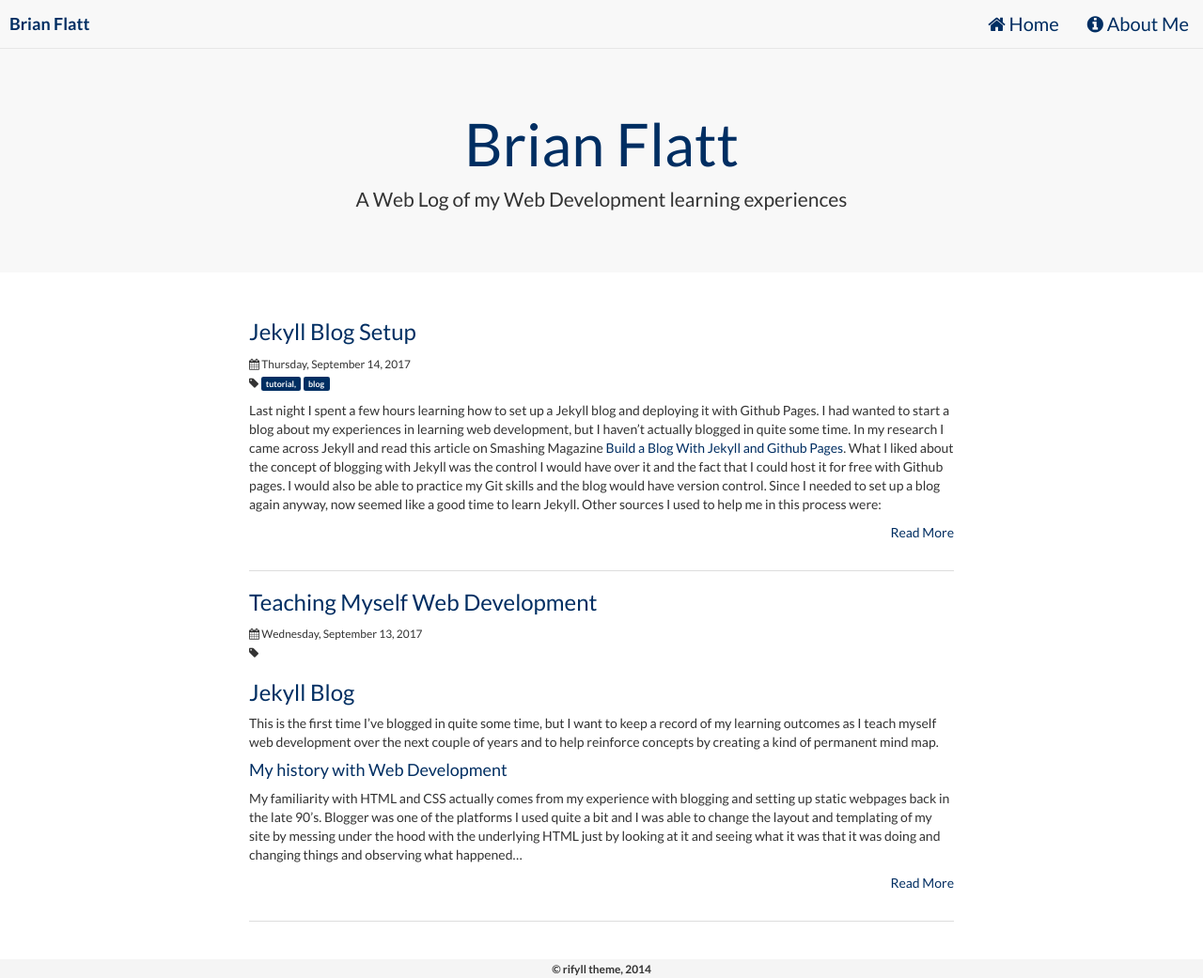
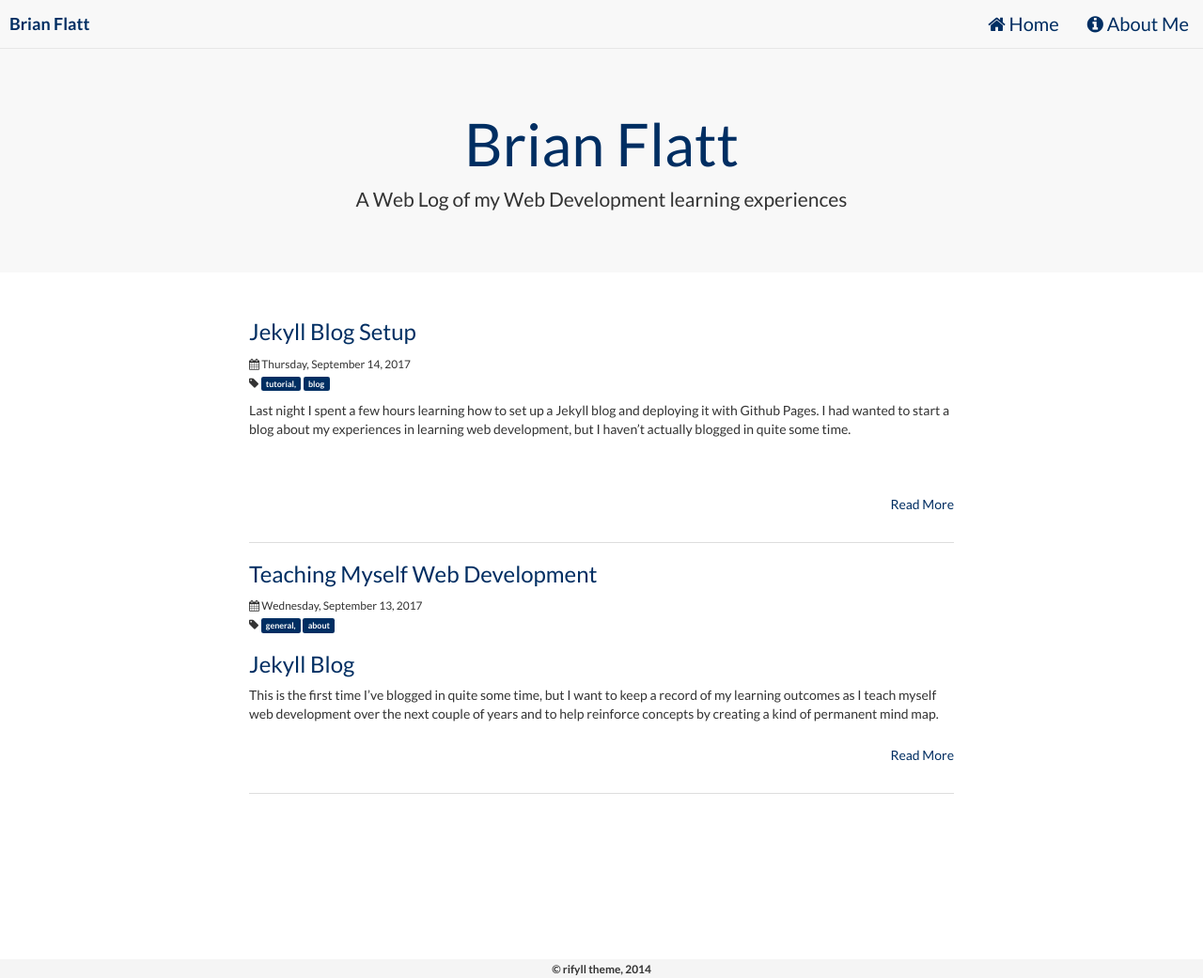
Before and after one commit to bflatt72/myblog, a Jekyll site: the page built from index.html, in a window 1280 px wide and 1041 px high. Shown: the whole window at 94% size. Built offline with Jekyll 4.4.1, drawn with Linux system fonts in a browser that asks for light colours; nearby versions of some CDN libraries.

Commit message:
Style changes to posts

```diff
--- a/_posts/2017-09-13-Teaching-Myself-Web-Development.md
+++ b/_posts/2017-09-13-Teaching-Myself-Web-Development.md
@@ -3,6 +3,7 @@ layout: post
 title: Teaching Myself Web Development
 date: 2017-09-13
 category: posts
+tags: general, about
 
 ---
 
@@ -11,7 +12,7 @@ category: posts
 
 This is the first time I've blogged in quite some time, but I want to keep a record of my learning outcomes as I teach myself web development over the next couple of years and to help reinforce concepts by creating a kind of permanent mind map.
 
-
+<!--more-->
 
 #### My history with Web Development
 
```
Also changed, not shown: _posts/2017-09-14-Jekyll-Blog-Setup.md (+2 -2 lines).
